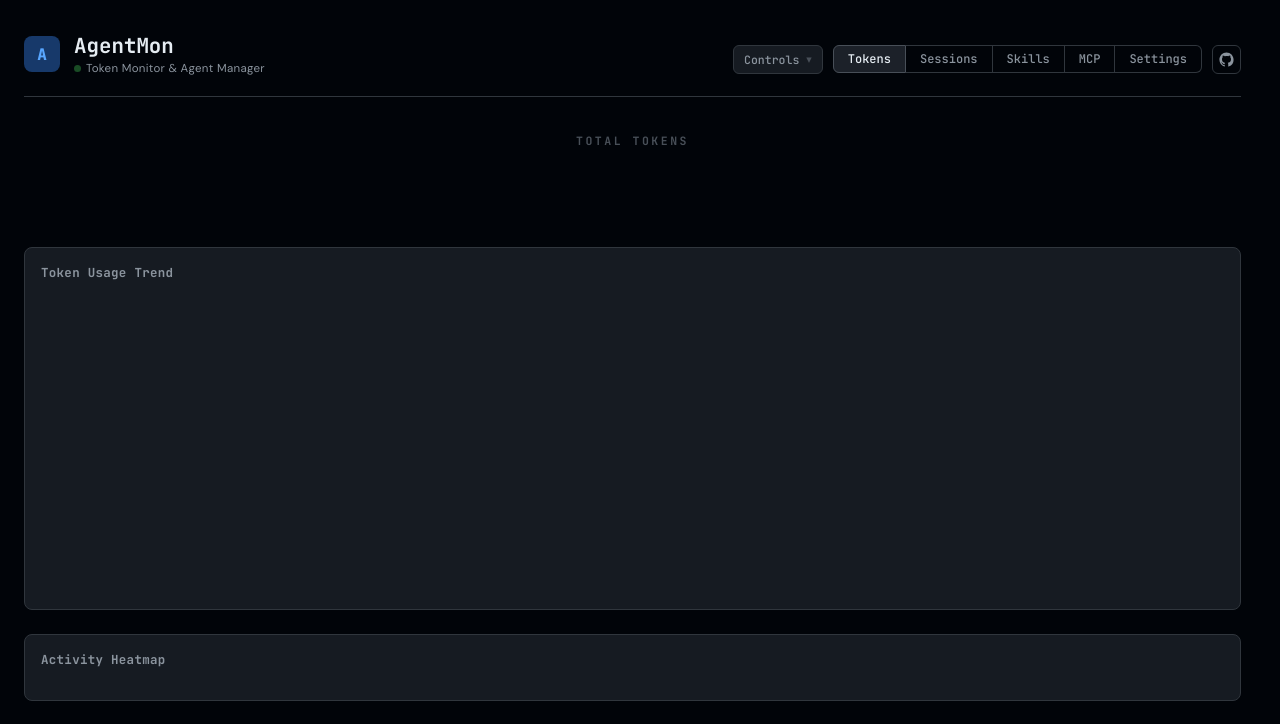
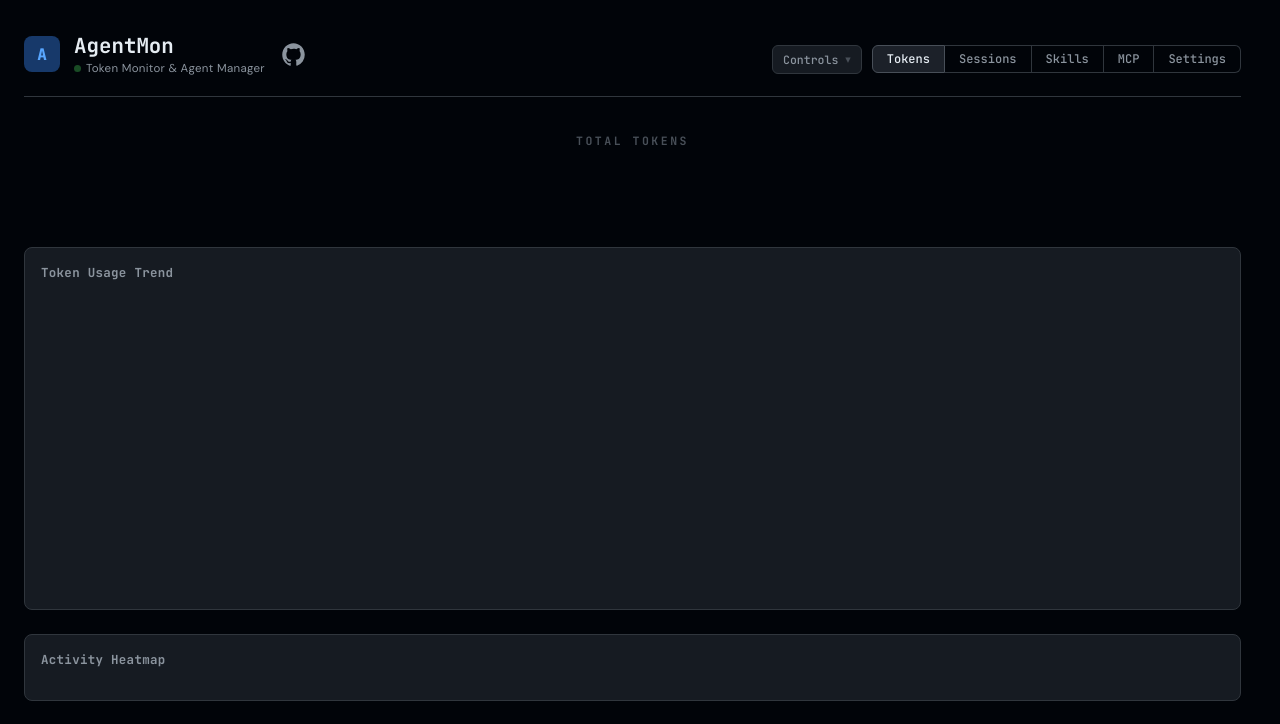
Before and after one commit to xiehuacheng/TokMon, a website: page public/index.html in a window 1280 px wide. Shown: the top 724 px of the page. Drawn offline with nearby package versions, Linux system fonts and the light colour scheme; no server answers.

Commit message:
Move GitHub icon beside brand

```diff
--- a/public/index.html
+++ b/public/index.html
@@ -9,12 +9,19 @@
 <body>
   <div class="shell">
     <header class="header">
-      <div class="logo">
-        <div class="logo-icon">A</div>
-        <div>
-          <h1>AgentMon</h1>
-          <div class="subtitle"><span class="pulse-dot"></span>Token Monitor &amp; Agent Manager</div>
+      <div class="header-left">
+        <div class="logo">
+          <div class="logo-icon">A</div>
+          <div>
+            <h1>AgentMon</h1>
+            <div class="subtitle"><span class="pulse-dot"></span>Token Monitor &amp; Agent Manager</div>
+          </div>
         </div>
+        <a class="github-link" href="https://github.com/xiehuacheng/AgentMon" target="_blank" rel="noreferrer" aria-label="Open GitHub repository" title="GitHub">
+          <svg viewBox="0 0 24 24" aria-hidden="true" focusable="false">
+            <path d="M12 2C6.48 2 2 6.58 2 12.23c0 4.52 2.87 8.35 6.84 9.71.5.09.68-.22.68-.49 0-.24-.01-1.04-.01-1.89-2.78.62-3.37-1.21-3.37-1.21-.45-1.18-1.11-1.49-1.11-1.49-.91-.64.07-.63.07-.63 1 .07 1.53 1.06 1.53 1.06.9 1.57 2.36 1.12 2.93.86.09-.67.35-1.12.63-1.38-2.22-.26-4.56-1.14-4.56-5.06 0-1.12.39-2.03 1.03-2.75-.1-.26-.45-1.3.1-2.71 0 0 .84-.28 2.75 1.05A9.28 9.28 0 0 1 12 6.91c.85 0 1.7.12 2.5.35 1.9-1.33 2.74-1.05 2.74-1.05.55 1.41.2 2.45.1 2.71.64.72 1.03 1.63 1.03 2.75 0 3.93-2.34 4.8-4.57 5.05.36.32.68.94.68 1.9 0 1.37-.01 2.47-.01 2.81 0 .27.18.59.69.49A10.05 10.05 0 0 0 22 12.23C22 6.58 17.52 2 12 2Z"></path>
+          </svg>
+        </a>
       </div>
       <div class="header-right">
         <nav class="tab-btns" id="navTabs">
@@ -24,11 +31,6 @@
           <button class="tbtn" data-tab="mcp">MCP</button>
           <button class="tbtn" data-tab="settings">Settings</button>
         </nav>
-        <a class="github-link" href="https://github.com/xiehuacheng/AgentMon" target="_blank" rel="noreferrer" aria-label="Open GitHub repository" title="GitHub">
-          <svg viewBox="0 0 24 24" aria-hidden="true" focusable="false">
-            <path d="M12 2C6.48 2 2 6.58 2 12.23c0 4.52 2.87 8.35 6.84 9.71.5.09.68-.22.68-.49 0-.24-.01-1.04-.01-1.89-2.78.62-3.37-1.21-3.37-1.21-.45-1.18-1.11-1.49-1.11-1.49-.91-.64.07-.63.07-.63 1 .07 1.53 1.06 1.53 1.06.9 1.57 2.36 1.12 2.93.86.09-.67.35-1.12.63-1.38-2.22-.26-4.56-1.14-4.56-5.06 0-1.12.39-2.03 1.03-2.75-.1-.26-.45-1.3.1-2.71 0 0 .84-.28 2.75 1.05A9.28 9.28 0 0 1 12 6.91c.85 0 1.7.12 2.5.35 1.9-1.33 2.74-1.05 2.74-1.05.55 1.41.2 2.45.1 2.71.64.72 1.03 1.63 1.03 2.75 0 3.93-2.34 4.8-4.57 5.05.36.32.68.94.68 1.9 0 1.37-.01 2.47-.01 2.81 0 .27.18.59.69.49A10.05 10.05 0 0 0 22 12.23C22 6.58 17.52 2 12 2Z"></path>
-          </svg>
-        </a>
         <div class="header-actions" id="headerActions"></div>
       </div>
     </header>
--- a/public/style.css
+++ b/public/style.css
@@ -50,6 +50,7 @@ body {
 }
 .header-actions:empty { display: none; }
 
+.header-left { display: flex; align-items: center; gap: 12px; }
 .logo { display: flex; align-items: center; gap: 14px; }
 .logo-icon {
   width: 36px; height: 36px; border-radius: 8px;
@@ -77,13 +78,13 @@ body {
 .tbtn:hover { color: var(--text); }
 .tbtn.active { background: var(--bg-card-hover); color: var(--text); border-color: var(--border-hover); }
 .github-link {
-  width: 29px; height: 29px; display: inline-flex; align-items: center; justify-content: center;
-  padding: 0; border: 1px solid var(--border); border-radius: 6px;
+  width: 34px; height: 34px; display: inline-flex; align-items: center; justify-content: center;
+  padding: 0; border: 0; border-radius: 6px;
   background: transparent; color: var(--text-muted); text-decoration: none;
   transition: all 0.15s;
 }
-.github-link:hover { color: var(--text); border-color: var(--border-hover); background: var(--bg-card-hover); }
-.github-link svg { width: 17px; height: 17px; fill: currentColor; display: block; }
+.github-link:hover { color: var(--text); background: var(--bg-card-hover); }
+.github-link svg { width: 27px; height: 27px; fill: currentColor; display: block; }
 
 .panel {
   background: var(--bg-card); border: 1px solid var(--border);
```
